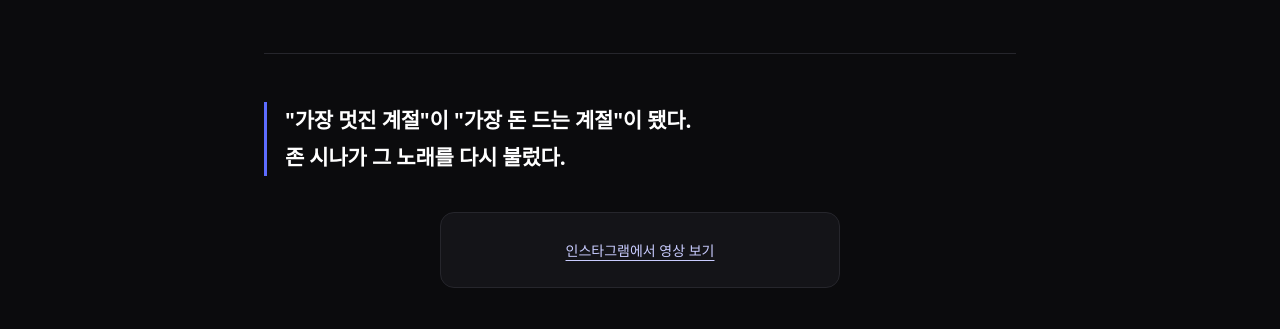
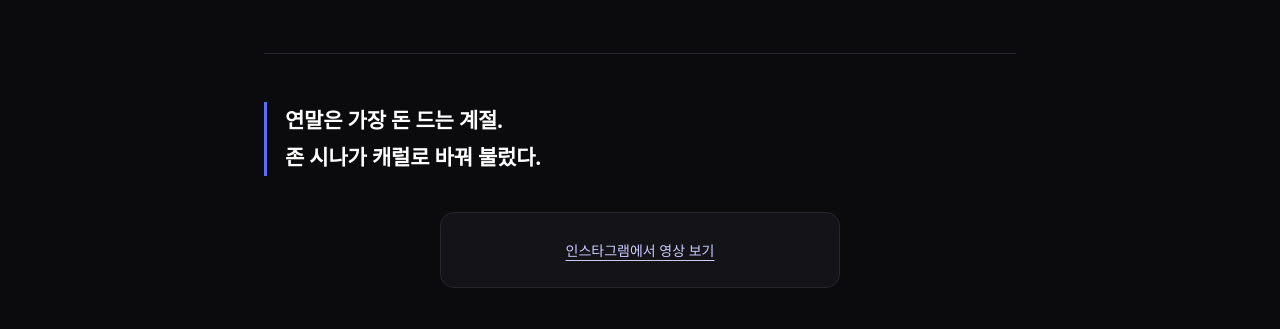
Before and after one commit to branallceo/branall-home, a plain HTML site: page insight-reels-2611-w4-chime.html in a window 1280 px wide. Shown: the part 332-661 px from the top of the page. Drawn offline with Linux system fonts and the light colour scheme; a script that the page names is missing; a web font is replaced by a local one.

Commit message:
Insight: update reels-2611-w4-chime

```diff
--- a/insight-reels-2611-w4-chime.html
+++ b/insight-reels-2611-w4-chime.html
@@ -382,7 +382,7 @@ src="https://www.facebook.com/tr?id=2556401924884115&ev=PageView&noscript=1"
  <h1>크리스마스 캐럴을 개사했다? 존 시나×차임 연말 뮤지컬</h1>
  <div class="meta"><span>브랜올 전략기획팀</span><i></i><time datetime="2026-11-26">2026.11.26</time><i></i><span>읽는 시간 1분</span></div>
  <div class="body">
- <p class="lede" style="border-left-color:#5d6cff">"가장 멋진 계절"이 "가장 돈 드는 계절"이 됐다.<br>존 시나가 그 노래를 다시 불렀다.</p>
+ <p class="lede" style="border-left-color:#5d6cff">연말은 가장 돈 드는 계절.<br>존 시나가 캐럴로 바꿔 불렀다.</p>
  <div class="ig"><blockquote class="instagram-media" data-instgrm-permalink="https://www.instagram.com/reel/Dfh0cpztSQV/" data-instgrm-version="14"><a href="https://www.instagram.com/reel/Dfh0cpztSQV/" target="_blank" rel="noopener">인스타그램에서 영상 보기</a></blockquote></div>
  <h2>한눈에 보기</h2>
  <ul>
```
